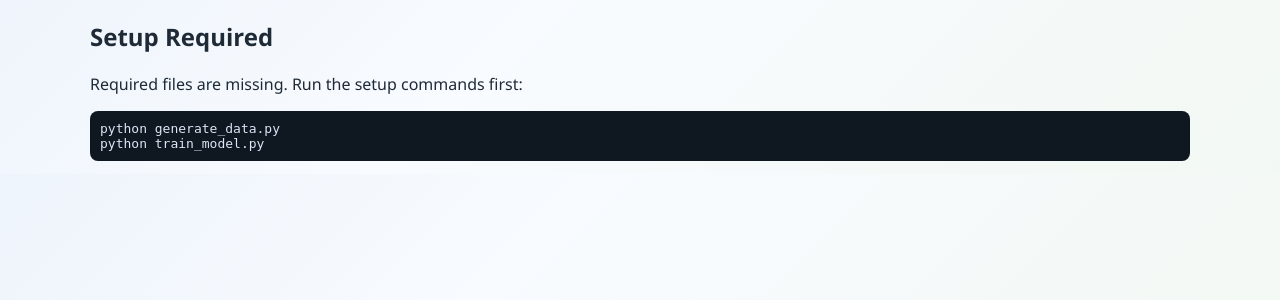
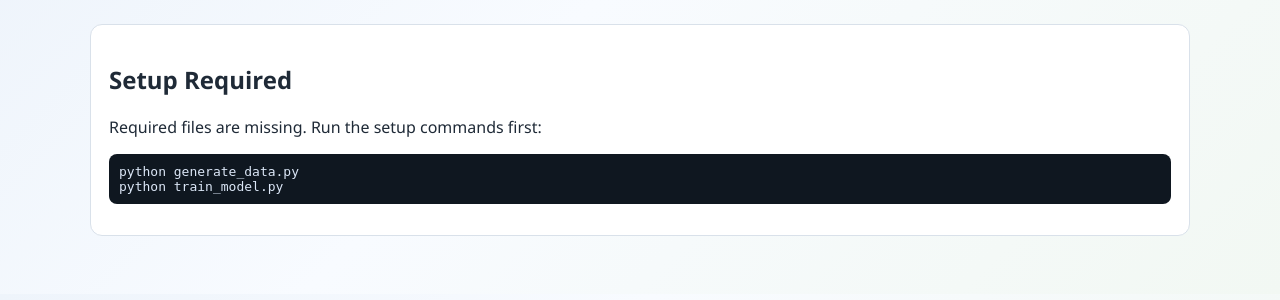
Before and after one commit to Jayabari/AI-Powered-Supply-Chain-Disruption-Prediction-Resilience-Intelligence-Platform, a Flask app: page / in a window 1280 px wide. Shown: the part 56-356 px from the top of the page. Run offline with Flask 3, Linux system fonts and the light colour scheme.

Commit message:
ux updated

```diff
--- a/static/styles.css
+++ b/static/styles.css
@@ -55,7 +55,17 @@ nav a:hover {
   color: var(--brand);
 }
 
+.main-content {
+  padding: 24px 0 40px;
+}
 
+.panel {
+  background: var(--panel);
+  border: 1px solid var(--border);
+  border-radius: 12px;
+  padding: 18px;
+  margin-bottom: 18px;
+}
 
 .auth-panel {
   max-width: 460px;
```
